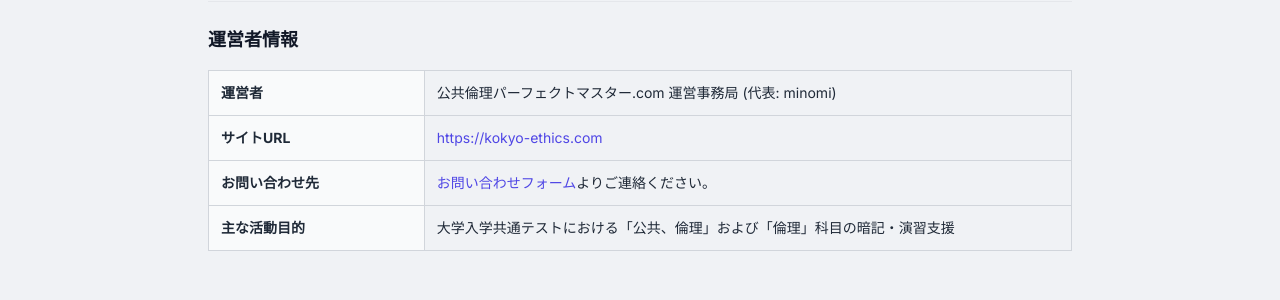
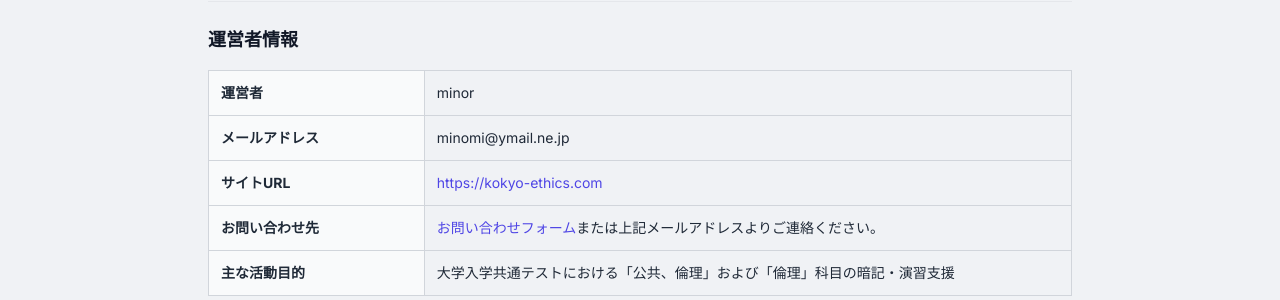
Before and after one commit to min0mi/kokyo-ethics, a Next.js app: page /about in a window 1280 px wide. Shown: the part 800-1100 px from the top of the page. Built offline with nearby package versions, Linux system fonts and the light colour scheme.

Commit message:
feat: update operator to minor and add minomi@ymail.ne.jp to operator info table

```diff
--- a/src/app/about/page.tsx
+++ b/src/app/about/page.tsx
@@ -80,7 +80,11 @@
             <tbody>
               <tr className="border-b border-gray-300">
                 <th className="p-3 bg-gray-50 font-bold border-r border-gray-300 w-1/4">運営者</th>
-                <td className="p-3">公共倫理パーフェクトマスター.com 運営事務局 (代表: minomi)</td>
+                <td className="p-3">minor</td>
+              </tr>
+              <tr className="border-b border-gray-300">
+                <th className="p-3 bg-gray-50 font-bold border-r border-gray-300">メールアドレス</th>
+                <td className="p-3">minomi@ymail.ne.jp</td>
               </tr>
               <tr className="border-b border-gray-300">
                 <th className="p-3 bg-gray-50 font-bold border-r border-gray-300">サイトURL</th>
@@ -96,7 +100,7 @@
                   <a href="/contact" className="text-indigo-600 hover:underline">
                     お問い合わせフォーム
                   </a>
-                  よりご連絡ください。
+                  または上記メールアドレスよりご連絡ください。
                 </td>
               </tr>
               <tr>
```
